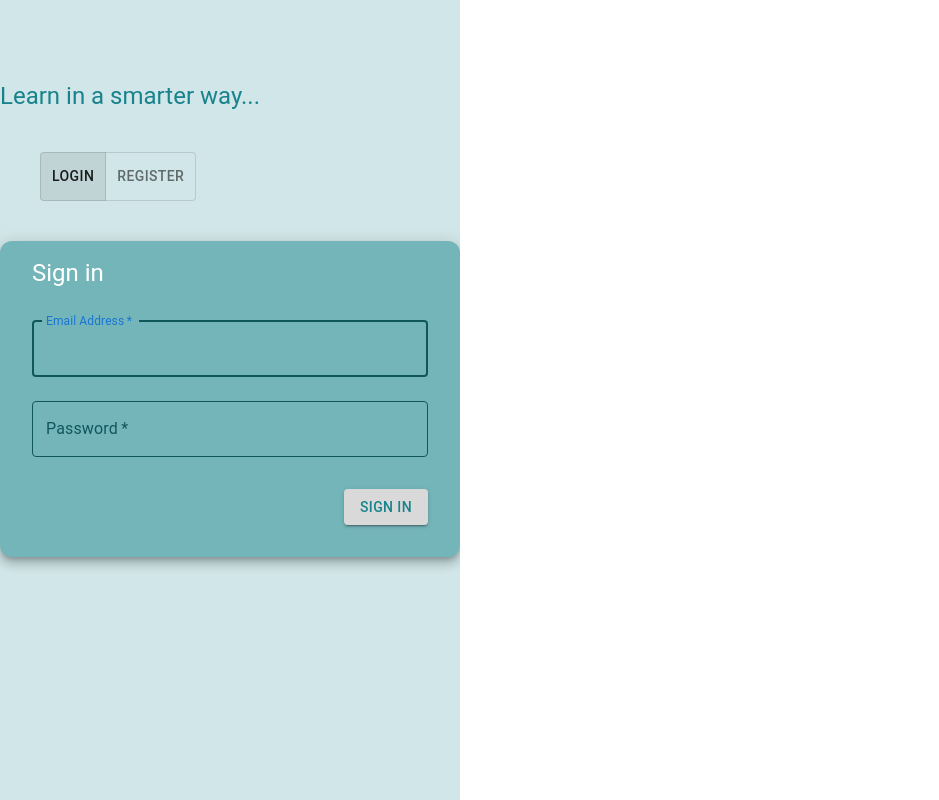
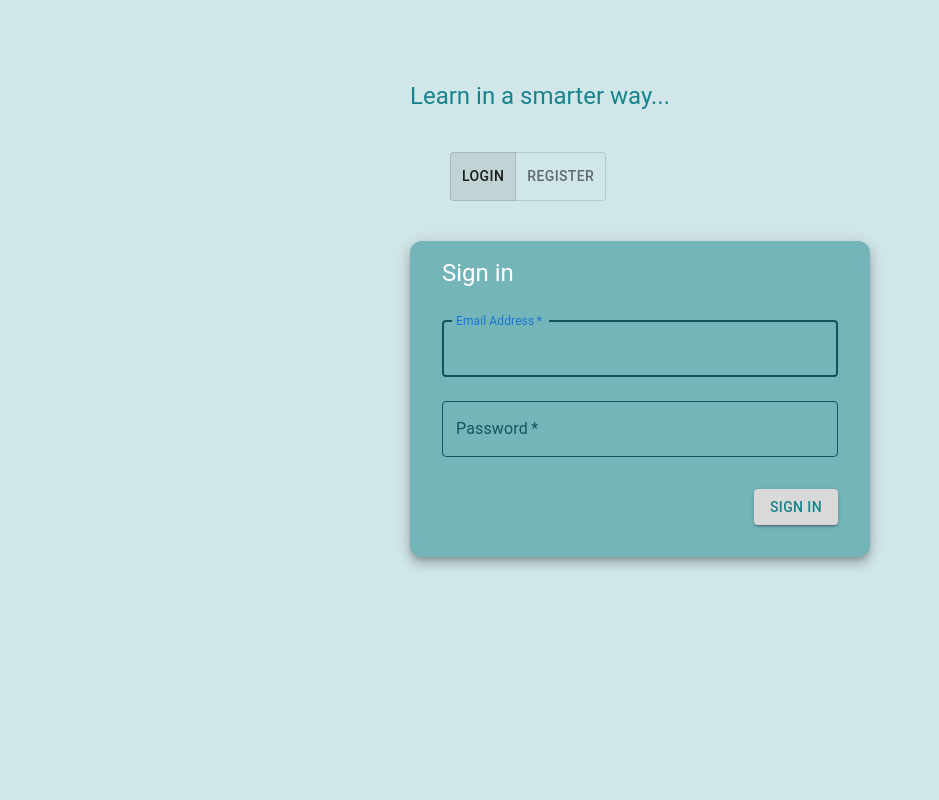
Before and after one commit to Bonifert/learnSmart, a React (Vite) app in the folder frontend/: page / in a window 1280 px wide. Shown: the whole page, without its empty margins (0-939 px from the left). Built offline with nearby package versions, Linux system fonts and the light colour scheme.

Commit message:
use contexts

```diff
--- a/frontend/src/main.tsx
+++ b/frontend/src/main.tsx
@@ -1,12 +1,17 @@
 import React from 'react'
 import ReactDOM from 'react-dom/client'
 import App from './App.tsx'
-import './index.css'
+import UserProvider from "./context/userContext/UserProvider.tsx";
+import FeedbackContext from "./context/alertContext/FeedbackContext.tsx";
 
 const root = ReactDOM.createRoot(document.getElementById('root') as HTMLElement);
 
 root.render(
-  <React.StrictMode>
-    <App />
-  </React.StrictMode>,
+    <React.StrictMode>
+      <UserProvider>
+        <FeedbackContext>
+          <App/>
+        </FeedbackContext>
+      </UserProvider>
+    </React.StrictMode>,
 )
```
